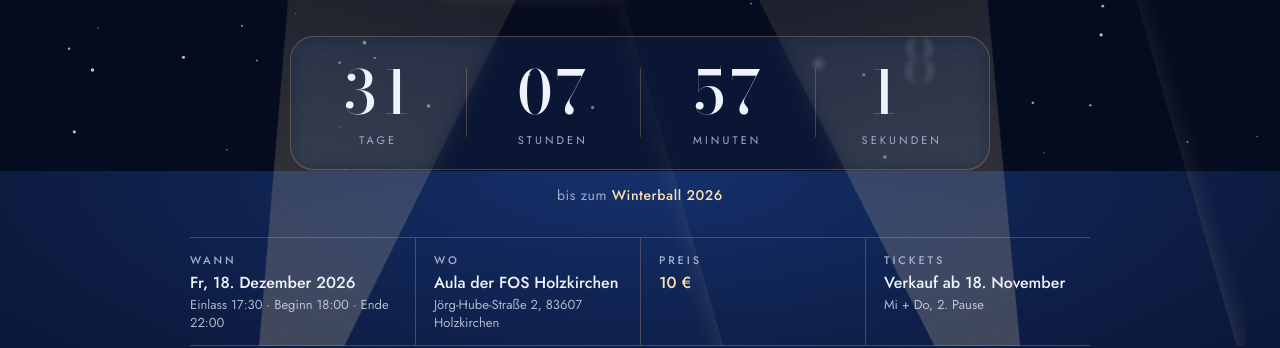
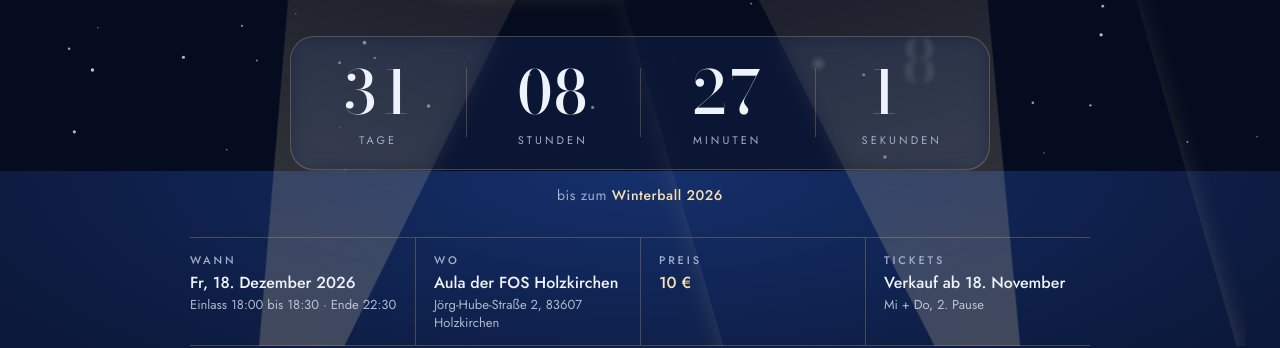
Before and after one commit to JoshuaHerdt/winterball-fos, a plain HTML site: page winterball/index.html in a window 1280 px wide. Shown: the part 629-977 px from the top of the page. Drawn offline with Linux system fonts and the light colour scheme.

Commit message:
Winterball: Einlass 18:00 bis 18:30, Ende 22:30
Co-Authored-By: Claude Opus 5.5 <noreply@anthropic.com>

```diff
--- a/winterball/index.html
+++ b/winterball/index.html
@@ -435,7 +435,7 @@ footer { position: relative; z-index: 1; border-top: 1px solid rgba(238, 242, 25
       <section class="sec" aria-labelledby="h-hl">
         <div class="sec-head">
           <div><p class="eyebrow">Der Abend</p><h2 class="h3" id="h-hl">Was dich erwartet</h2></div>
-          <p class="sec-text">Einmal im Jahr wird die Aula der FOS zum Ballsaal. Am Freitag, 18. Dezember, öffnen um 17:30 Uhr die Türen, um 18:00 Uhr beginnt die Ballnacht: mit Musik, Tanz und dem ganzen Jahrgang in Abendgarderobe. Organisiert wird der Abend von Schüler:innen der FOS Holzkirchen.</p>
+          <p class="sec-text">Einmal im Jahr wird die Aula der FOS zum Ballsaal. Am Freitag, 18. Dezember, ist Einlass von 18:00 bis 18:30 Uhr, bis 22:30 Uhr dauert die Ballnacht: mit Musik, Tanz und dem ganzen Jahrgang in Abendgarderobe. Organisiert wird der Abend von Schüler:innen der FOS Holzkirchen.</p>
         </div>
         <ul id="highlights"></ul>
         <div class="dc">
@@ -609,11 +609,11 @@ const CONFIG = {
       jahr: "2026",
       kicker: "Die Ballnacht im Dezember",
       tagline: "Ein Abend in Abendgarderobe, mit Musik, Tanz und dem ganzen Jahrgang.",
-      start: "2026-12-18T17:30:00",                // Einlass
-      ende: "2026-12-18T22:00:00",
+      start: "2026-12-18T18:00:00",                // Einlass
+      ende: "2026-12-18T22:30:00",
       datumText: "Fr, 18. Dezember 2026",
       datumKurz: "18.12.2026",
-      zeitText: "Einlass 17:30 · Beginn 18:00 · Ende 22:00",
+      zeitText: "Einlass 18:00 bis 18:30 · Ende 22:30",
       ort: "Aula der FOS Holzkirchen",
       ortZusatz: "Jörg-Hube-Straße 2, 83607 Holzkirchen",
       preise: [                                    // erster Eintrag = Preis in den Eckdaten
@@ -625,10 +625,10 @@ const CONFIG = {
                                                    // Status und Text stellen sich daraus automatisch ein
       dresscode: "Abendgarderobe",
       ablauf: [
-        ["17:30", "Einlass"],
-        ["18:00", "Klassischer Start in den Ballabend"],
+        ["18:00", "Einlass bis 18:30"],
+        ["Danach", "Klassischer Start in den Ballabend"],
         ["Später", "Dann wird es immer mehr Party"],
-        ["22:00", "Ende"]
+        ["22:30", "Ende"]
       ],
       ablaufHinweis: "Das genaue Programm gibt es am Abend selbst."
     },
```
Also changed, not shown: abiball/index.html (+6 -6 lines), datenschutz/index.html (+6 -6 lines), galaabend/anmeldung/index.html (+6 -6 lines), galaabend/index.html (+6 -6 lines), impressum/index.html (+6 -6 lines), index.html (+6 -6 lines).
